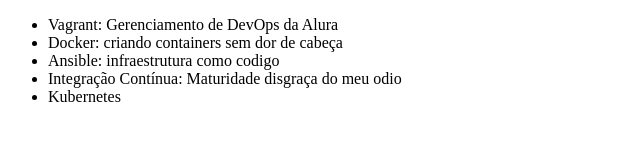
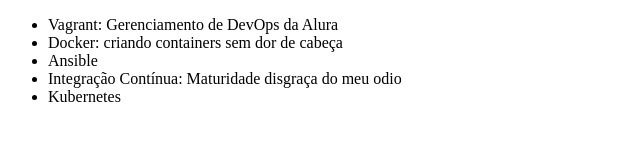
Before and after one commit to Betops42/alura-git, a plain HTML site: page index.html in a window 1280 px wide. Shown: the whole page, without its empty margins (0-640 px from the left). Drawn offline with Linux system fonts and the light colour scheme.

Commit message:
Revert "mudando o nome do curso de ansible"
This reverts commit 6ac5c36954fa30ab3fafd7e3c90f1123f2f02098.

```diff
--- a/index.html
+++ b/index.html
@@ -8,7 +8,7 @@
     <ul>
         <li>Vagrant: Gerenciamento de DevOps da Alura</li>
         <li>Docker: criando containers sem dor de cabeça</li>
-        <li>Ansible: infraestrutura como codigo</li>
+        <li>Ansible</li>
         <li>Integração Contínua: Maturidade disgraça do meu odio</li>
         <li>Kubernetes</li>
     </ul>
```
